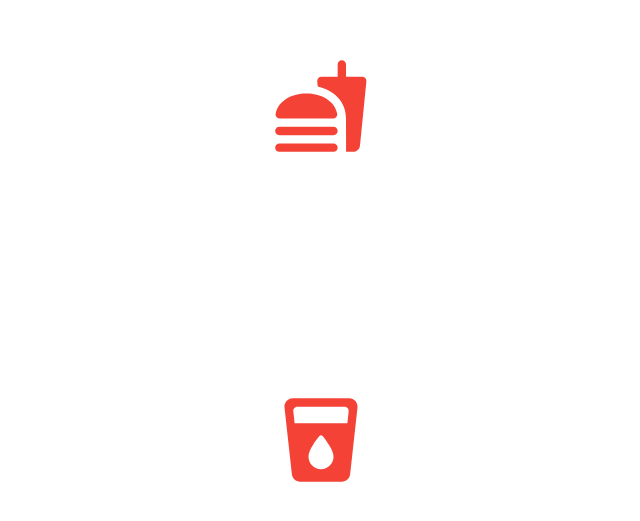
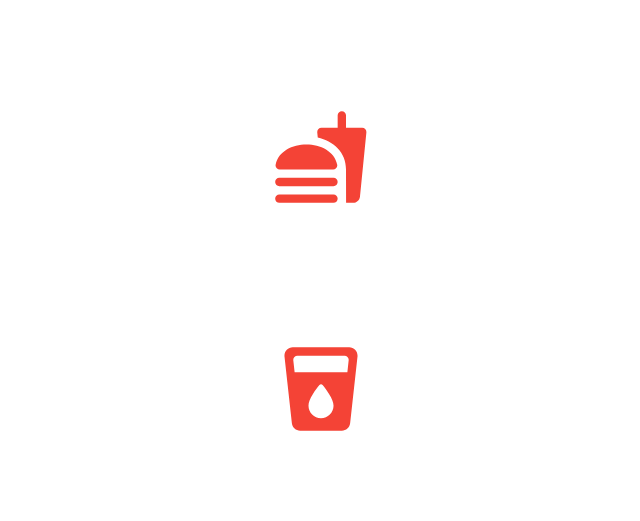
Before and after one commit to themicklepickle/jax-client, a React (Create React App) app: page / in a window 1280 px wide. Shown: the part 127-648 px from the top of the page, without its empty margins (319-959 px from the left). Built offline with nearby package versions, Linux system fonts and the light colour scheme.

Commit message:
Replace Grid with vanilla CSS - flexbox is incompatible with desired host device

```diff
--- /dev/null
+++ b/src/App.css
@@ -0,0 +1,9 @@
+.wrapper {
+  width: 100%;
+  text-align: center;
+  margin: auto 0;
+}
+
+.icon {
+  margin: 2em;
+}
--- a/src/App.js
+++ b/src/App.js
@@ -1,17 +1,12 @@
-import { Grid } from "@material-ui/core";
 import { FastfoodRounded, LocalDrinkRounded } from "@material-ui/icons";
+import "./App.css";
 
 import MainButton from "./components/MainButton";
 
 const App = () => {
   return (
-    <Grid
-      container
-      direction="column"
-      justify="space-evenly"
-      alignItems="center"
-    >
-      <Grid item>
+    <div className="wrapper">
+      <div className="icon">
         <MainButton
           resetTimes={[
             { hour: 2, minutes: 0 },
@@ -20,13 +15,13 @@ const App = () => {
         >
           <FastfoodRounded />
         </MainButton>
-      </Grid>
-      <Grid item>
+      </div>
+      <div className="icon">
         <MainButton resetTimes={[{ hour: 2, minutes: 0 }]}>
           <LocalDrinkRounded />
         </MainButton>
-      </Grid>
-    </Grid>
+      </div>
+    </div>
   );
 };
 
```
